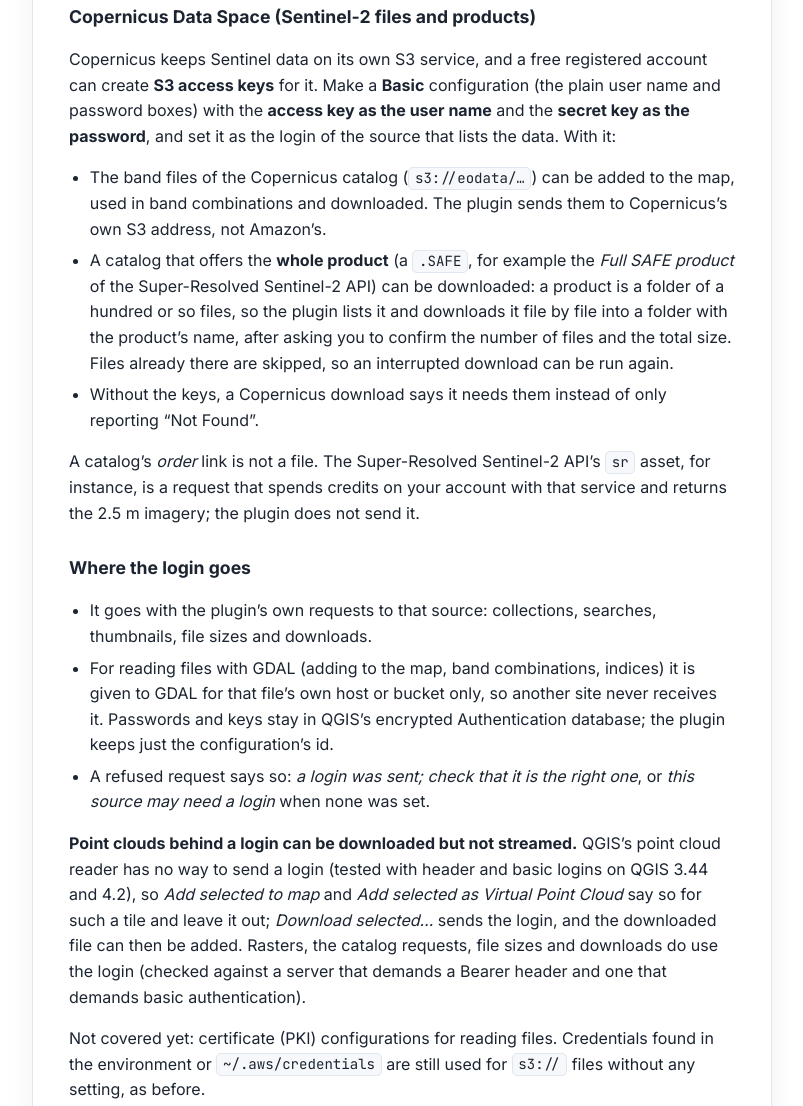
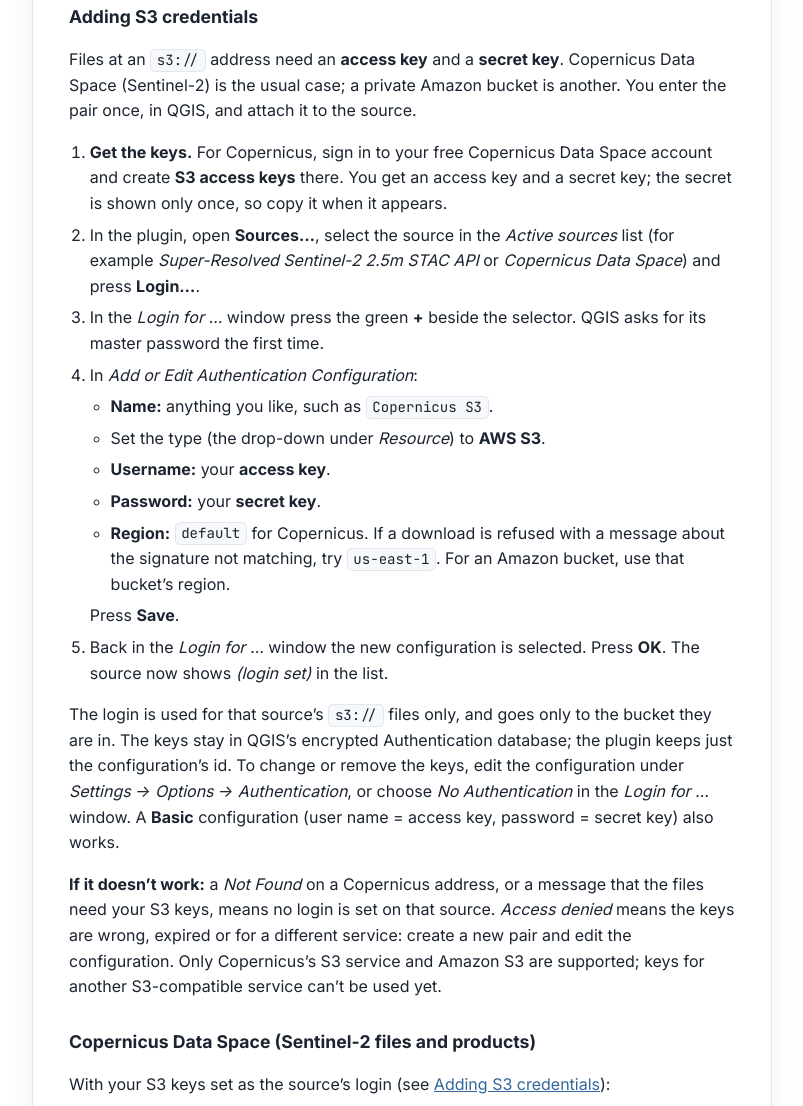
Before and after one commit to ianhorn/qgis-stac, a plain HTML site: page docs/index.html in a window 1280 px wide. Shown: the part 5732-6838 px from the top of the page, without its empty margins (368-1171 px from the left). Drawn offline with Linux system fonts and the light colour scheme.

Commit message:
Docs: how to add S3 credentials
Step-by-step for an AWS S3 login (access key as the user name, secret key as the
password, region), where to get Copernicus S3 keys, and what to try if it fails.

Co-Authored-By: Claude Sonnet 5.5 <noreply@anthropic.com>

```diff
--- a/docs/index.html
+++ b/docs/index.html
@@ -405,10 +405,35 @@
       <tr><td>A single sign-on login</td><td><strong>OAuth2</strong>, set up in QGIS in the usual way</td></tr>
       <tr><td>AWS keys for an <code>s3://</code> bucket</td><td><strong>AWS S3</strong> (a <strong>Basic</strong> configuration holding the access key ID and secret also works)</td></tr>
     </table>
+    <h3 id="s3-keys">Adding S3 credentials</h3>
+    <p>Files at an <code>s3://</code> address need an <strong>access key</strong> and a <strong>secret key</strong>. Copernicus Data Space (Sentinel-2) is the usual case; a private
+      Amazon bucket is another. You enter the pair once, in QGIS, and attach it to the source.</p>
+    <ol>
+      <li><strong>Get the keys.</strong> For Copernicus, sign in to your free Copernicus Data Space account and create <strong>S3 access keys</strong> there. You get an access key
+        and a secret key; the secret is shown only once, so copy it when it appears.</li>
+      <li>In the plugin, open <strong>Sources&hellip;</strong>, select the source in the <em>Active sources</em> list (for example <em>Super-Resolved Sentinel-2 2.5m STAC API</em> or
+        <em>Copernicus Data Space</em>) and press <strong>Login&hellip;</strong>.</li>
+      <li>In the <em>Login for &hellip;</em> window press the green <strong>+</strong> beside the selector. QGIS asks for its master password the first time.</li>
+      <li>In <em>Add or Edit Authentication Configuration</em>:
+        <ul>
+          <li><strong>Name:</strong> anything you like, such as <code>Copernicus S3</code>.</li>
+          <li>Set the type (the drop-down under <em>Resource</em>) to <strong>AWS S3</strong>.</li>
+          <li><strong>Username:</strong> your <strong>access key</strong>.</li>
+          <li><strong>Password:</strong> your <strong>secret key</strong>.</li>
+          <li><strong>Region:</strong> <code>default</code> for Copernicus. If a download is refused with a message about the signature not matching, try <code>us-east-1</code>.
+            For an Amazon bucket, use that bucket&rsquo;s region.</li>
+        </ul>
+        Press <strong>Save</strong>.</li>
+      <li>Back in the <em>Login for &hellip;</em> window the new configuration is selected. Press <strong>OK</strong>. The source now shows <em>(login set)</em> in the list.</li>
+    </ol>
+    <p>The login is used for that source&rsquo;s <code>s3://</code> files only, and goes only to the bucket they are in. The keys stay in QGIS&rsquo;s encrypted Authentication database;
+      the plugin keeps just the configuration&rsquo;s id. To change or remove the keys, edit the configuration under <em>Settings &rarr; Options &rarr; Authentication</em>, or choose
+      <em>No Authentication</em> in the <em>Login for &hellip;</em> window. A <strong>Basic</strong> configuration (user name = access key, password = secret key) also works.</p>
+    <p><strong>If it doesn&rsquo;t work:</strong> a <em>Not Found</em> on a Copernicus address, or a message that the files need your S3 keys, means no login is set on that source. <em>Access denied</em>
+      means the keys are wrong, expired or for a different service: create a new pair and edit the configuration. Only Copernicus&rsquo;s S3 service and Amazon S3 are supported; keys for another
+      S3-compatible service can&rsquo;t be used yet.</p>
     <h3>Copernicus Data Space (Sentinel-2 files and products)</h3>
-    <p>Copernicus keeps Sentinel data on its own S3 service, and a free registered account can create <strong>S3 access keys</strong>
-      for it. Make a <strong>Basic</strong> configuration (the plain user name and password boxes) with the <strong>access key as the user name</strong> and the
-      <strong>secret key as the password</strong>, and set it as the login of the source that lists the data. With it:</p>
+    <p>With your S3 keys set as the source&rsquo;s login (see <a href="#s3-keys">Adding S3 credentials</a>):</p>
     <ul>
       <li>The band files of the Copernicus catalog (<code>s3://eodata/&hellip;</code>) can be added to the map, used in band combinations and downloaded. The plugin
         sends them to Copernicus&rsquo;s own S3 address, not Amazon&rsquo;s.</li>
```
